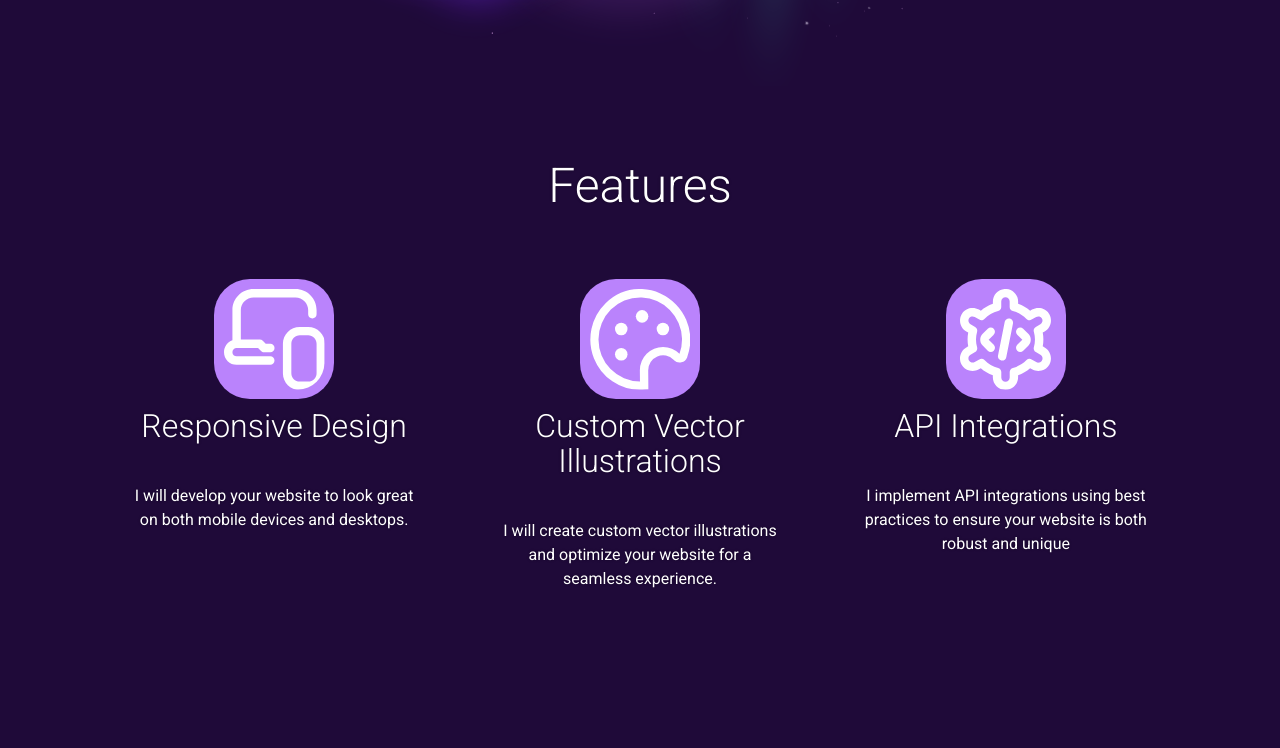
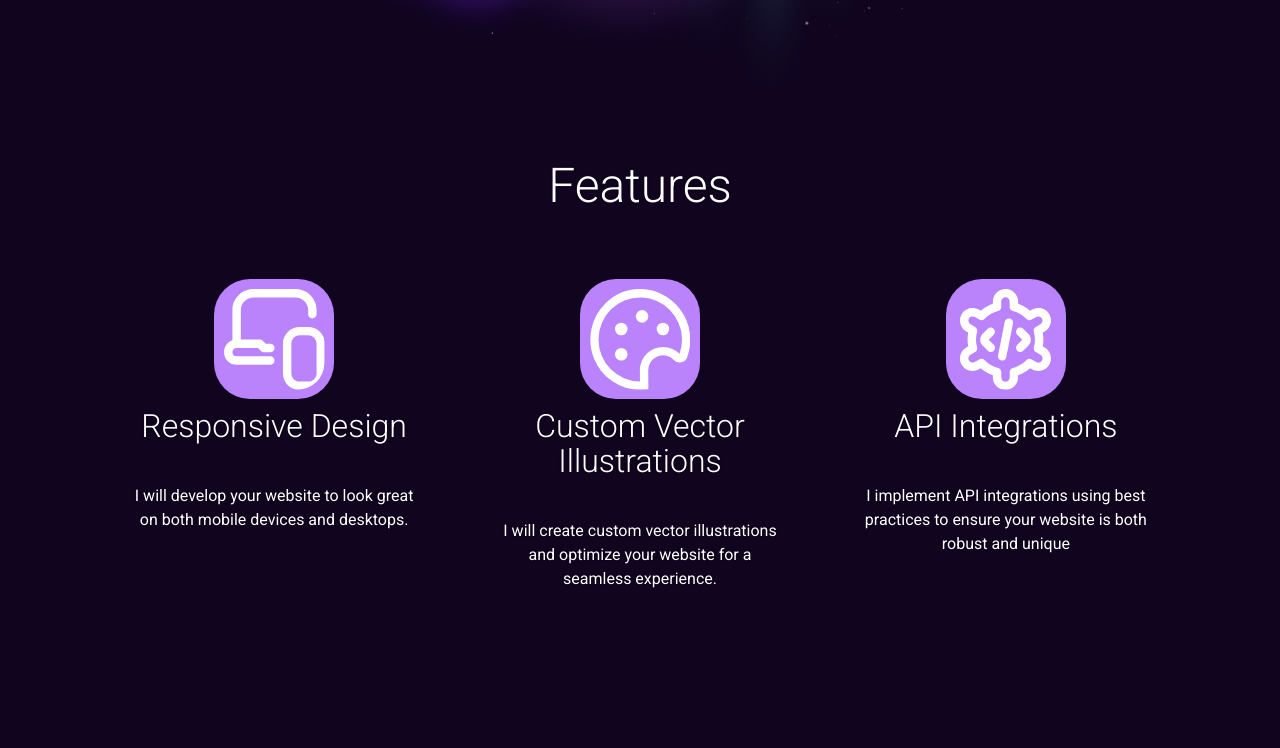
Before and after one commit to gesttaltt/gestalt-portfolio, a plain HTML site: page index.html in a window 1280 px wide. Shown: the part 583-1331 px from the top of the page. Drawn offline with Linux system fonts and the light colour scheme.

Commit message:
Update styles.css' background color
Improved body background color for an elegant design

```diff
--- a/styles.css
+++ b/styles.css
@@ -7,7 +7,7 @@
 body {
 	font-family: 'Roboto', sans-serif;
 	line-height: 1.5;
-	background: #1f0a39;
+	background: #10041f;
 	color: #fff;
 	text-shadow: 0px 0 3px rgba(0, 0, 0, 0.33);
 }
```
